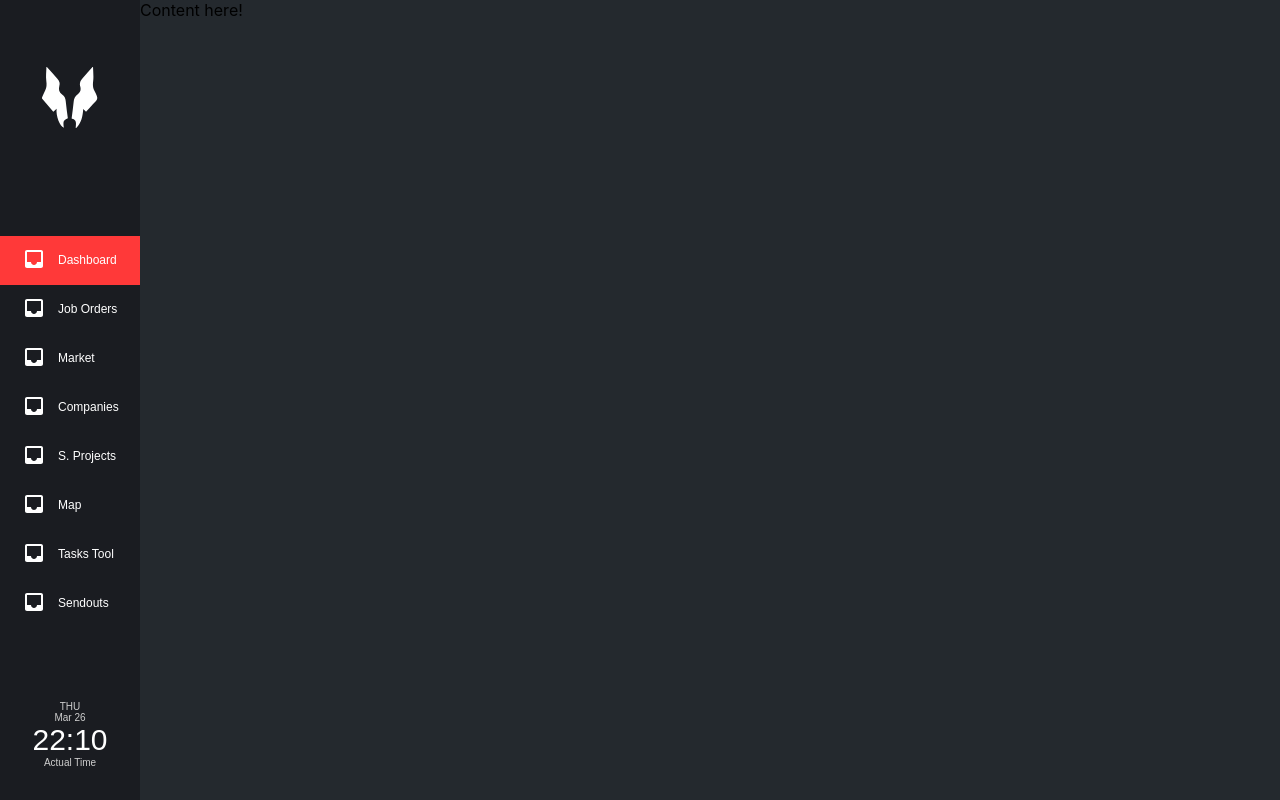
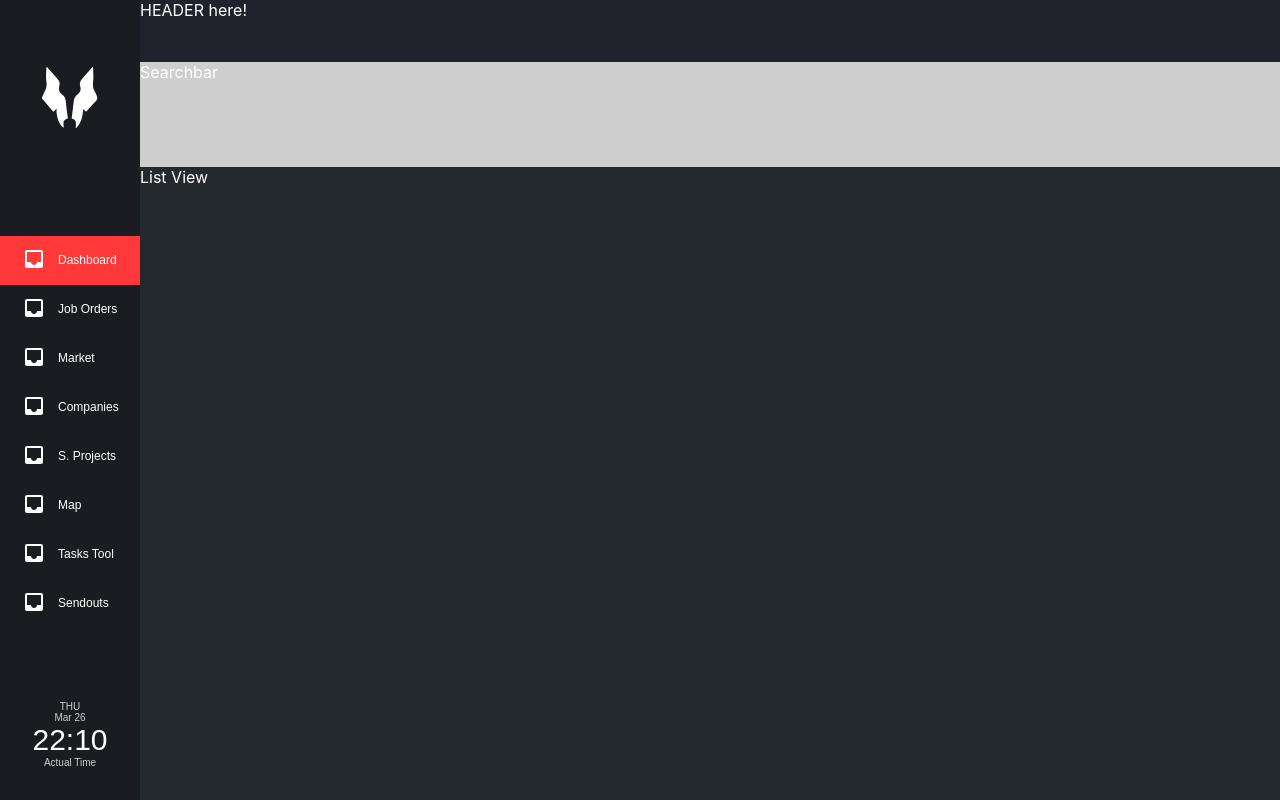
Before and after one commit to Ciip1996/gpac_demo, a React (Create React App) app in the folder dashboard/: page / in a window 1280 px wide. Built offline with nearby package versions, Linux system fonts and the light colour scheme; no server answers.

Commit message:
Basic layout

```diff
--- a/dashboard/src/components/pages/Home/styles.js
+++ b/dashboard/src/components/pages/Home/styles.js
@@ -16,6 +16,7 @@ export const styles = {
     backgroundColor: colors.sideBar
   },
   contentPage: {
-    flex: 12
+    flex: 1,
+    display: 'flex'
   }
 };
--- a/dashboard/src/components/pages/Market/index.jsx
+++ b/dashboard/src/components/pages/Market/index.jsx
@@ -1,6 +1,6 @@
 // @flow
 import React, { Component } from 'react';
-import './styles.css';
+import { styles } from './styles';
 
 class Market extends Component {
   constructor(props) {
@@ -12,8 +12,12 @@ class Market extends Component {
 
   render() {
     return (
-      <div className="wrapper">
-        <div>Content here!</div>
+      <div style={styles.marketWrapper}>
+        <div style={styles.headerWrapper}>HEADER here!</div>
+        <div style={styles.contentWrapper}>
+          <div style={styles.searchBarWrapper}>Searchbar</div>
+          <div style={styles.listWrapper}>List View</div>
+        </div>
       </div>
     );
   }
--- a/dashboard/src/components/pages/Market/styles.css
+++ /dev/null
@@ -1,3 +0,0 @@
-.marketWrapper{
-    display: flex;
-}
--- /dev/null
+++ b/dashboard/src/components/pages/Market/styles.js
@@ -0,0 +1,34 @@
+import { colors } from '../../../res';
+
+export const styles = {
+  marketWrapper: {
+    display: 'flex',
+    flex: 1,
+    flexDirection: 'column',
+    justifyContent: 'flex-end',
+    color: colors.white
+  },
+  headerWrapper: {
+    display: 'flex',
+    flex: 1,
+    backgroundColor: colors.searchBar
+  },
+  contentWrapper: {
+    display: 'flex',
+    flex: 12,
+    flexDirection: 'column',
+    backgroundColor: colors.appBackground
+  },
+  searchBarWrapper: {
+    display: 'flex',
+    flex: 2,
+    flexDirection: 'column',
+    backgroundColor: colors.lightGrey // TODO replace with trasnparent
+  },
+  listWrapper: {
+    display: 'flex',
+    flex: 12,
+    flexDirection: 'column',
+    backgroundColor: colors.transparent
+  }
+};
--- a/dashboard/src/res/colors/index.jsx
+++ b/dashboard/src/res/colors/index.jsx
@@ -6,7 +6,8 @@ const colors = {
   black: '#000000',
   transparent: '#0000',
   red: '#F22',
-  lightGrey: '#CECECE'
+  lightGrey: '#CECECE',
+  searchBar: '#20232B'
 };
 
 export default colors;
```
